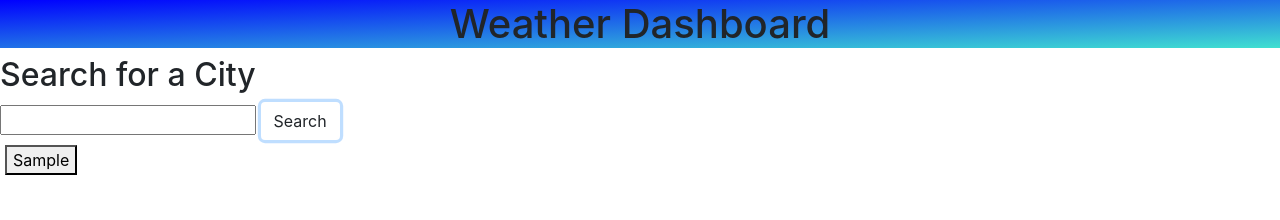
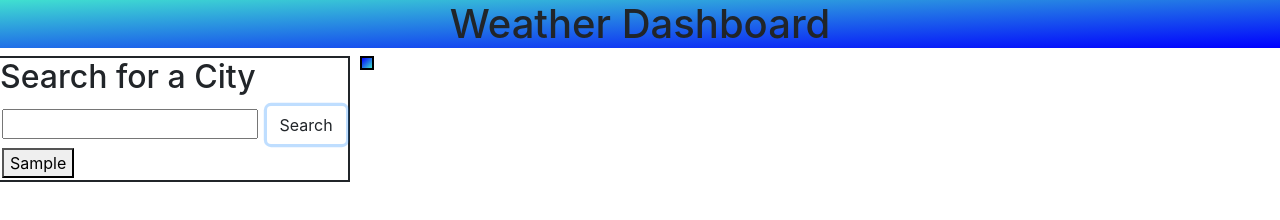
Before and after one commit to AlexTheAmateur/weather-dashboard, a plain HTML site: page index.html in a window 1280 px wide. Both pictures are taken after typing "Sample" into the empty fields and a click on the button "Search". Drawn offline with nearby package versions, Linux system fonts and the light colour scheme; no server answers.

Commit message:
history and icons complete

```diff
--- a/assets/css/style.css
+++ b/assets/css/style.css
@@ -5,11 +5,15 @@ main {
 h1 {
   text-align: center;
   width: 100%;
-  background-image: linear-gradient(to bottom right, blue, turquoise);
+  background-image: linear-gradient(to bottom right, turquoise, blue);
 }
 
 ul {
   list-style: none;
+}
+
+input {
+  margin: 2px;
 }
 
 p {
@@ -18,15 +22,27 @@ p {
 .search {
   display: flex;
   flex-direction: column;
+  border-style: solid;
+  border-left: black;
+  border-width: 2px;
+}
+.btn {
+  margin: 2px;
+}
+.button {
+  margin: 2px;
+}
+#weatherContainer {
+  padding-left: 10px;
+}
+
+#cityContainer {
+  padding-bottom: 10px;
+  padding-left: 10px;
+  border-style: solid;
   border-width: 2px;
   border-color: black;
-}
-.button {
-  margin: 5px;
-}
-#weatherContainer {
-  border-width: 2px;
-  border-color: black;
+  background-image: linear-gradient(to bottom right, blue, turquoise);
 }
 #forecastTitle {
   width: 100%;
--- a/assets/js/script.js
+++ b/assets/js/script.js
@@ -5,6 +5,7 @@ var cityInputEl = document.querySelector("#cityName");
 var historyEl = document.querySelector("#history");
 var cityContainerEl = document.querySelector("#cityContainer");
 var forecastContainerEl = document.querySelector("#forecastContainer");
+var count = 0;
 
 var formSubmitHandler = function (event) {
   event.preventDefault();
@@ -15,6 +16,10 @@ var formSubmitHandler = function (event) {
     var historyBtn = document.createElement("button");
     historyBtn.classList = "button";
     historyBtn.innerHTML = cityInputEl.value;
+    historyBtn.setAttribute(
+      "onclick",
+      `historyLookup("${historyBtn.innerHTML}")`
+    );
     historyEl.appendChild(historyBtn);
     cityInputEl.value = "";
     getCity(cityName);
@@ -33,7 +38,6 @@ var getCity = function (cityName) {
           if (data.length) {
             cleardata(cityContainerEl);
             getCityInfo(data[0].lat, data[0].lon, data[0].name);
-            console.log(data);
           } else {
             alert("The city location is unknown: " + city);
           }
@@ -69,12 +73,11 @@ var getCityInfo = function (lat, lon, name) {
           var cityDateWeather = document.createElement("h2");
           cityDateWeather.innerHTML = `${name} (${now})`;
           cityContainerEl.appendChild(cityDateWeather);
-          //var icon = data.current.weather[0].icon;
+          var icon = data.current.weather[0].icon;
           //   cityDateWeather.setAttribute(
           //     "src",
-          //     "https://openweathermap.org/img/w/" + icon + ".png"
+          //
           //   );
-          console.log(data.current);
           for (let i = 0; i < 6; i++) {
             var tomorrow = new Date(data.daily[i].dt * 1000).toLocaleString(
               "en-US",
@@ -87,13 +90,18 @@ var getCityInfo = function (lat, lon, name) {
               }
             );
             var date = document.createElement("h5");
+            var wicon = document.createElement("img");
+            var icon = data.daily[i].weather[0].icon;
             var list = document.createElement("div");
             var cityTemp = document.createElement("p");
             var cityWind = document.createElement("p");
             var cityHumidity = document.createElement("p");
-
             list.classList = "list";
             date.textContent = tomorrow;
+            wicon.setAttribute(
+              "src",
+              "https://openweathermap.org/img/w/" + icon + ".png"
+            );
             cityTemp.textContent = "Temp: " + data.daily[i].temp.day + "\xB0F";
             cityWind.textContent = "Wind: " + data.daily[i].wind_speed + " MPH";
             cityHumidity.textContent =
@@ -109,20 +117,21 @@ var getCityInfo = function (lat, lon, name) {
               } else {
                 cityUV.classList = "UVS";
               }
+
+              cityContainerEl.appendChild(wicon);
               cityContainerEl.appendChild(cityTemp);
               cityContainerEl.appendChild(cityWind);
               cityContainerEl.appendChild(cityHumidity);
               cityContainerEl.appendChild(cityUV);
             } else {
               list.appendChild(date);
+              list.appendChild(wicon);
               list.appendChild(cityTemp);
               list.appendChild(cityWind);
               list.appendChild(cityHumidity);
               forecastContainerEl.appendChild(list);
             }
           }
-
-          console.log(data);
           //   var cityToday = document.querySelector("#cityToday");
         });
       } else {
@@ -140,7 +149,8 @@ var cleardata = function (element) {
   }
 };
 
-var historytLookup = function () {};
+var historyLookup = function (cityName) {
+  getCity(cityName);
+};
 
 cityFormEl.addEventListener("submit", formSubmitHandler);
-//historyEl.addEventListener("click", historyLookup);
```
